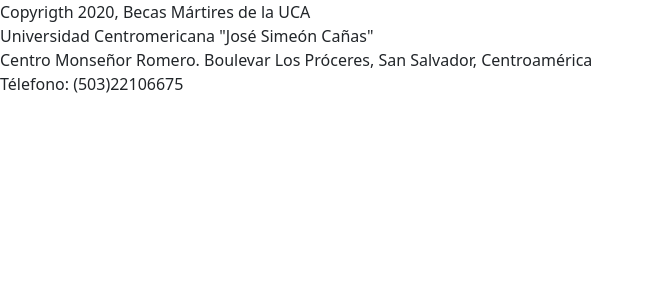
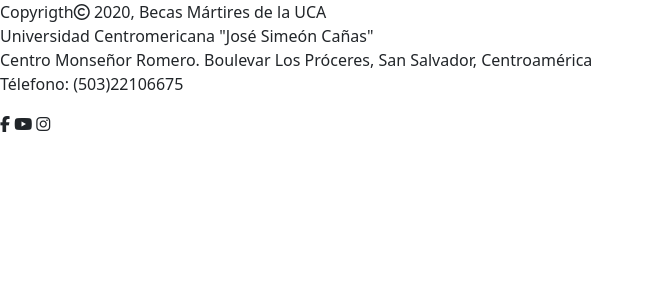
Before and after one commit to Mauricio2801/pbmu-webPage, a WordPress theme: template footer.php in a window 1280 px wide. Shown: the top 300 px of the page, without its empty margins (0-654 px from the left). Run offline with PHP 8.4 and a stand-in for WordPress, Linux system fonts and the light colour scheme; the site name, menu and one post (Sample post) are stand-ins, and other content is empty; some libraries are stand-ins or nearby versions.

Commit message:
añadiendo footer

```diff
--- a/footer.php
+++ b/footer.php
@@ -7,16 +7,20 @@
     <meta name="viewport" content="width=device-width, initial-scale=1.0">
     <link href="https://cdn.jsdelivr.net/npm/bootstrap@5.1.0/dist/css/bootstrap.min.css" rel="stylesheet" integrity="sha384-KyZXEAg3QhqLMpG8r+8fhAXLRk2vvoC2f3B09zVXn8CA5QIVfZOJ3BCsw2P0p/We" crossorigin="anonymous">
     <script src="https://cdn.jsdelivr.net/npm/bootstrap@5.1.0/dist/js/bootstrap.bundle.min.js" integrity="sha384-U1DAWAznBHeqEIlVSCgzq+c9gqGAJn5c/t99JyeKa9xxaYpSvHU5awsuZVVFIhvj" crossorigin="anonymous"></script>
+    <script src="https://kit.fontawesome.com/0a2e5ffc00.js" crossorigin="anonymous"></script>
     <link href="style.css" rel="stylesheet" type="text/css">
 </head>
 
 <body>
     <div>
         <p>
-            Copyrigth 2020, Becas Mártires de la UCA <br> Universidad Centromericana "José Simeón Cañas" <br> Centro Monseñor Romero. Boulevar Los Próceres, San Salvador, Centroamérica <br> Télefono: (503)22106675
+            Copyrigth<i class="far fa-copyright"></i> 2020, Becas Mártires de la UCA <br> Universidad
+            Centromericana "José Simeón Cañas" <br> Centro Monseñor Romero. Boulevar Los Próceres, San Salvador, Centroamérica <br> Télefono: (503)22106675
         </p>
         <div>
-            <!--iconos-->
+            <i class="fab fa-facebook-f"></i>
+            <i class="fab fa-youtube"></i>
+            <i class="fab fa-instagram"></i>
         </div>
     </div>
 </body>
```
